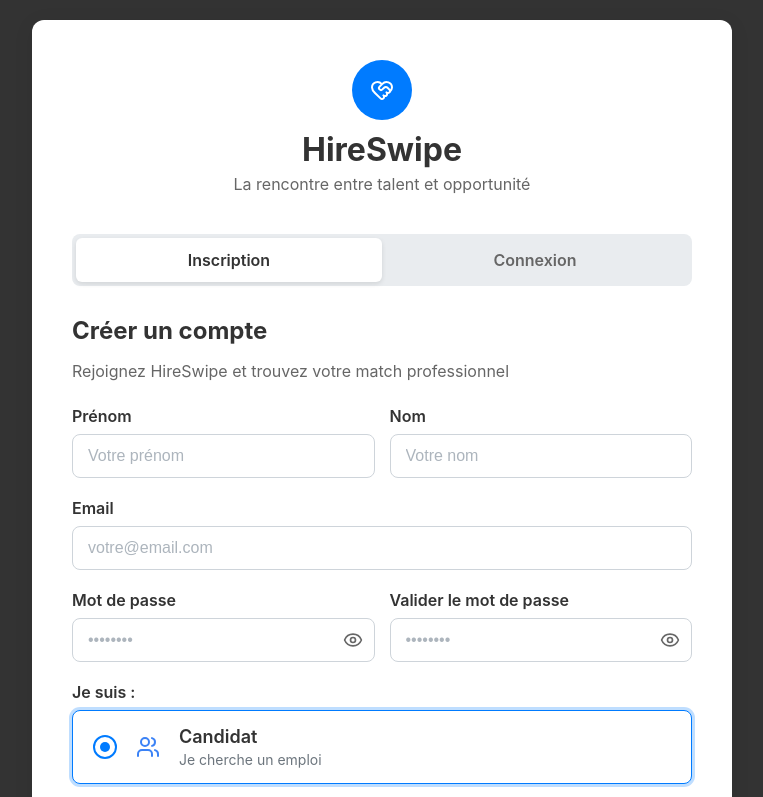
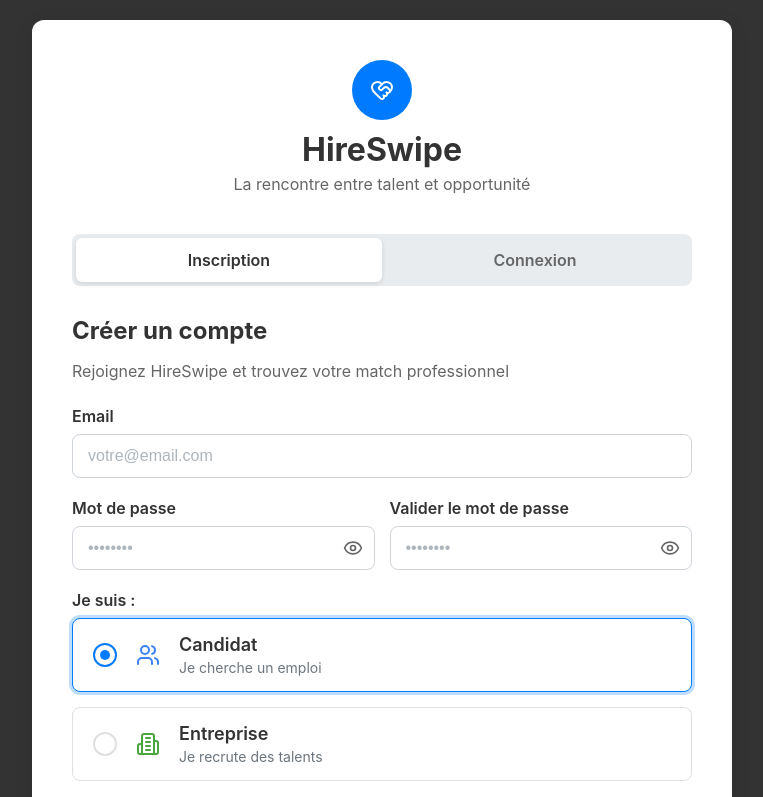
Before and after one commit to Mathis-COCO/hireswipe, a React (Create React App) app in the folder frontend/: page /auth in a window 1280 px wide. Shown: the top 797 px of the page, without its empty margins (258-1021 px from the left). Built offline with nearby package versions, Linux system fonts and the light colour scheme; no server answers.

Commit message:
:wrench: backend call working with register and login pages working

```diff
--- a/frontend/src/components/Forms/RegisterForm/RegisterForm.module.scss
+++ b/frontend/src/components/Forms/RegisterForm/RegisterForm.module.scss
@@ -1,30 +1,6 @@
-@import '../../../styles/variables.scss';
+    @import '../../../styles/variables.scss';
 
 .registerForm {
-    .fullName {
-        display: flex;
-        gap: 15px;
-        margin-bottom: 20px;
-
-        & > div {
-            flex: 1;
-            margin-bottom: 0;
-        }
-
-        @media (max-width: $breakpoint-sm) {
-            flex-direction: column;
-            gap: 0;
-
-            & > div {
-                margin-bottom: 20px;
-
-                &:last-child {
-                    margin-bottom: 0;
-                }
-            }
-        }
-    }
-
     .passwordFields {
         display: flex;
         gap: 15px;
--- a/frontend/src/components/Forms/RegisterForm/RegisterForm.tsx
+++ b/frontend/src/components/Forms/RegisterForm/RegisterForm.tsx
@@ -7,12 +7,10 @@ import PasswordStrengthIndicator from '../../PasswordStrengthIndicator/PasswordS
 import { isPasswordStrong } from '../../../utils/passwordValidation';
 
 interface RegisterFormProps {
-  onSubmit: (data: { firstName: string; email: string; password: string; role: 'candidat' | 'entreprise' }) => void;
+  onSubmit: (data: { email: string; password: string; role: 'candidat' | 'entreprise' }) => void;
 }
 
 const RegisterForm: React.FC<RegisterFormProps> = ({ onSubmit }) => {
-  const [firstName, setFirstName] = useState('');
-  const [lastName, setLastName] = useState('');
   const [email, setEmail] = useState('');
   const [password, setPassword] = useState('');
   const [passwordVerification, setPasswordVerification] = useState('');
@@ -33,32 +31,13 @@ const RegisterForm: React.FC<RegisterFormProps> = ({ onSubmit }) => {
     }
 
     setShowPasswordMismatch(false);
-    onSubmit({ firstName, email, password, role });
+    onSubmit({ email, password, role });
   };
 
   return (
     <form onSubmit={handleSubmit} className={styles.registerForm}>
       <h2 className={styles.formTitle}>Créer un compte</h2>
       <p className={styles.formDescription}>Rejoignez HireSwipe et trouvez votre match professionnel</p>
-
-      <div className={styles.fullName}>
-        <InputFieldAuth
-          label="Prénom"
-          type="text"
-          placeholder="Votre prénom"
-          value={firstName}
-          onChange={(e) => setFirstName(e.target.value)}
-          required
-        />
-        <InputFieldAuth
-          label="Nom"
-          type="text"
-          placeholder="Votre nom"
-          value={lastName}
-          onChange={(e) => setLastName(e.target.value)}
-          required
-        />
-      </div>
 
       <InputFieldAuth
         label="Email"
--- a/frontend/src/pages/Auth/AuthPage.tsx
+++ b/frontend/src/pages/Auth/AuthPage.tsx
@@ -11,7 +11,7 @@ const AuthForm: React.FC = () => {
   const [activeTab, setActiveTab] = useState<'register' | 'login'>('register');
   const { register, login, error, clearError } = useAuth();
 
-  const handleRegisterSubmit = async (data: RegisterData) => {
+  const handleRegisterSubmit = async (data: { email: string; password: string; role: 'candidat' | 'entreprise' }) => {
     clearError();
     const result = await register(data);
 
--- a/frontend/src/services/api.ts
+++ b/frontend/src/services/api.ts
@@ -1,4 +1,4 @@
-const API_BASE_URL = process.env.REACT_APP_API_URL || 'http://localhost:3001/api';
+const API_BASE_URL = process.env.REACT_APP_API_URL || 'http://localhost:3000';
 
 export class ApiError extends Error {
   status: number;
@@ -16,6 +16,8 @@ export const apiRequest = async <T>(
   const url = `${API_BASE_URL}${endpoint}`;
 
   const config: RequestInit = {
+    mode: 'cors',
+    credentials: 'include',
     headers: {
       'Content-Type': 'application/json',
       ...options.headers,
--- a/frontend/src/types/auth.ts
+++ b/frontend/src/types/auth.ts
@@ -1,5 +1,4 @@
 export interface RegisterData {
-  firstName: string;
   email: string;
   password: string;
   role: 'candidat' | 'entreprise';
```
